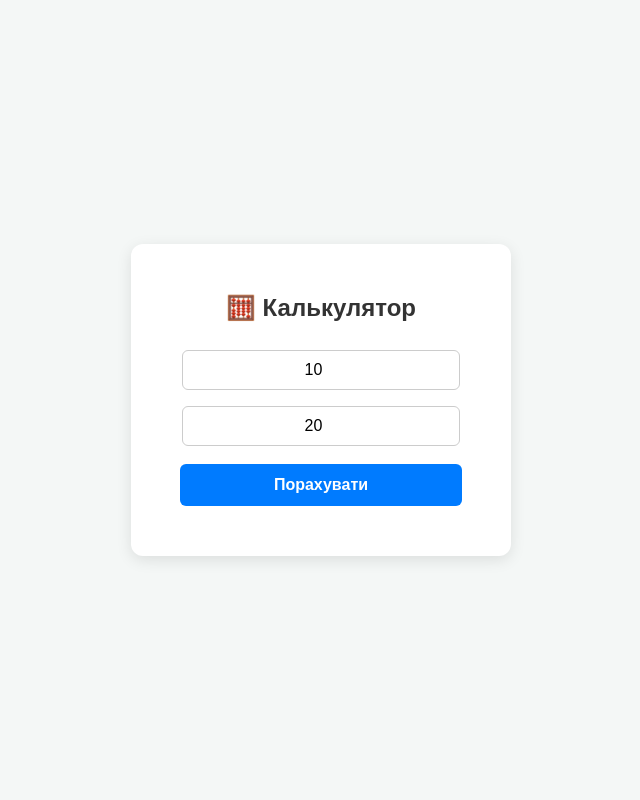
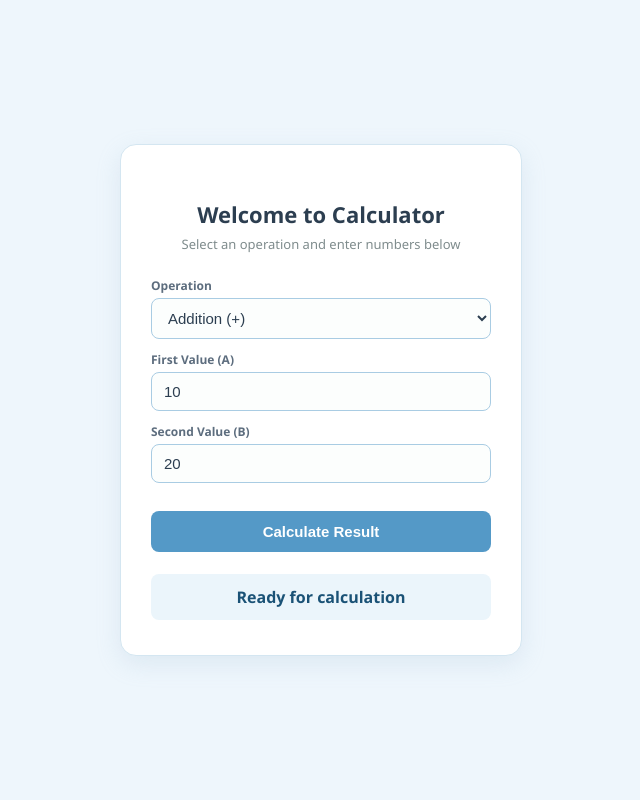
Before and after one commit to YulliaaaS/projects-calc, a Flask app: page / in a window 1280 px wide. Shown: the whole page, without its empty margins (319-959 px from the left). Run offline with Flask 3, Linux system fonts and the light colour scheme.

Commit message:
new frontend design

```diff
--- a/frontend/templates/index.html
+++ b/frontend/templates/index.html
@@ -1,25 +1,118 @@
 <!DOCTYPE html>
-<html lang="uk">
+<html lang="en">
 <head>
     <meta charset="UTF-8">
-    <title>DevOps Calculator</title>
+    <meta name="viewport" content="width=device-width, initial-scale=1.0">
+    <title>Cloud Calculator Service</title>
     <style>
-        body { font-family: Arial, sans-serif; background: #f4f7f6; display: flex; justify-content: center; align-items: center; height: 100vh; margin: 0; }
-        .card { background: white; padding: 30px; border-radius: 12px; box-shadow: 0 4px 15px rgba(0,0,0,0.1); text-align: center; width: 320px; }
-        h2 { color: #333; margin-bottom: 20px; }
-        input { width: 80%; padding: 10px; margin: 8px 0; border: 1px solid #ccc; border-radius: 6px; font-size: 16px; text-align: center; }
-        button { width: 88%; padding: 12px; background: #007bff; color: white; border: none; border-radius: 6px; font-size: 16px; cursor: pointer; font-weight: bold; margin-top: 10px; }
-        button:hover { background: #0056b3; }
-        .result { margin-top: 20px; font-size: 20px; font-weight: bold; color: #28a745; }
+        body {
+            font-family: 'Segoe UI', Tahoma, Geneva, Verdana, sans-serif;
+            background: #eef6fc;
+            display: flex;
+            justify-content: center;
+            align-items: center;
+            height: 100vh;
+            margin: 0;
+        }
+        .card {
+            background: #ffffff;
+            padding: 35px 30px;
+            border-radius: 16px;
+            box-shadow: 0 8px 24px rgba(149, 180, 207, 0.2);
+            text-align: center;
+            width: 340px;
+            border: 1px solid #d4e6f1;
+        }
+        .welcome-title {
+            color: #2c3e50;
+            font-size: 22px;
+            margin-bottom: 6px;
+            font-weight: 600;
+        }
+        .subtitle {
+            color: #7f8c8d;
+            font-size: 13px;
+            margin-top: 0;
+            margin-bottom: 24px;
+        }
+        .input-group {
+            margin-bottom: 12px;
+            text-align: left;
+        }
+        .input-group label {
+            display: block;
+            font-size: 12px;
+            color: #5d6d7e;
+            margin-bottom: 4px;
+            font-weight: 600;
+        }
+        input, select {
+            width: 100%;
+            padding: 10px 12px;
+            border: 1px solid #a9cce3;
+            border-radius: 8px;
+            font-size: 15px;
+            box-sizing: border-box;
+            background-color: #fcfefd;
+            color: #2c3e50;
+            outline: none;
+            transition: border-color 0.2s;
+        }
+        input:focus, select:focus {
+            border-color: #5499c7;
+        }
+        button {
+            width: 100%;
+            padding: 12px;
+            background: #5499c7;
+            color: white;
+            border: none;
+            border-radius: 8px;
+            font-size: 15px;
+            cursor: pointer;
+            font-weight: 600;
+            margin-top: 16px;
+            transition: background-color 0.2s;
+        }
+        button:hover {
+            background: #2980b9;
+        }
+        .result {
+            margin-top: 22px;
+            padding: 12px;
+            border-radius: 8px;
+            font-size: 16px;
+            font-weight: 600;
+            color: #1a5276;
+            background: #ebf5fb;
+            min-height: 20px;
+        }
     </style>
 </head>
 <body>
     <div class="card">
-        <h2>🧮 Калькулятор</h2>
-        <input type="number" id="numA" placeholder="Число A" value="10">
-        <input type="number" id="numB" placeholder="Число B" value="20">
-        <button onclick="calculate()">Порахувати</button>
-        <div class="result" id="resultContainer"></div>
+        <h2 class="welcome-title">Welcome to Calculator</h2>
+        <p class="subtitle">Select an operation and enter numbers below</p>
+
+        <div class="input-group">
+            <label for="operation">Operation</label>
+            <select id="operation">
+                <option value="add">Addition (+)</option>
+            </select>
+        </div>
+
+        <div class="input-group">
+            <label for="numA">First Value (A)</label>
+            <input type="number" id="numA" placeholder="Enter number A" value="10">
+        </div>
+
+        <div class="input-group">
+            <label for="numB">Second Value (B)</label>
+            <input type="number" id="numB" placeholder="Enter number B" value="20">
+        </div>
+
+        <button onclick="calculate()">Calculate Result</button>
+        <div class="result" id="resultContainer">Ready for calculation</div>
     </div>
 
     <script>
@@ -27,19 +120,30 @@
             const a = document.getElementById('numA').value;
             const b = document.getElementById('numB').value;
             const resDiv = document.getElementById('resultContainer');
-            resDiv.innerText = "Обчислення...";
+
+            if (a === "" || b === "") {
+                resDiv.innerText = "Please provide both numbers";
+                resDiv.style.color = "#c0392b";
+                return;
+            }
+
+            resDiv.style.color = "#1a5276";
+            resDiv.innerText = "Processing request...";
 
             try {
                 const response = await fetch(`/calculate?a=${a}&b=${b}`);
                 const data = await response.json();
 
                 if (data.received_from_backend && data.received_from_backend.result !== undefined) {
-                    resDiv.innerText = `Результат: ${data.received_from_backend.result}`;
+                    resDiv.innerText = `Result: ${data.received_from_backend.result}`;
+                    resDiv.style.color = "#196f3d";
                 } else {
-                    resDiv.innerText = "Помилка обчислення";
+                    resDiv.innerText = "Calculation Error";
+                    resDiv.style.color = "#c0392b";
                 }
             } catch (err) {
-                resDiv.innerText = "Не вдалося з'єднатися з сервером";
+                resDiv.innerText = "Server connection failed";
+                resDiv.style.color = "#c0392b";
             }
         }
     </script>
```
